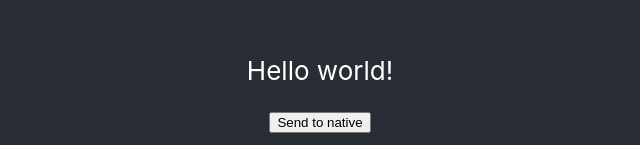
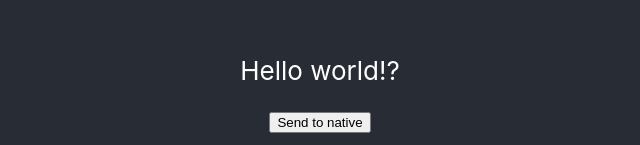
Before and after one commit to jlormee/react-gh-pages, a React (Create React App) app: page / in a window 1280 px wide. Shown: the part 479-624 px from the top of the page, without its empty margins (320-960 px from the left). Built offline with nearby package versions, Linux system fonts and the light colour scheme.

Commit message:
Add send message to native

```diff
--- a/src/App.js
+++ b/src/App.js
@@ -8,7 +8,7 @@ function App() {
       <header className="App-header">
         <img src={logo} className="App-logo" alt="logo" />
         <p>
-          Hello world!
+          Hello world!?
         </p>
         <button onClick={sendToNative}>
           Send to native
```
Also changed, not shown: 8 other files (tests, documents, lock files or other folders).
